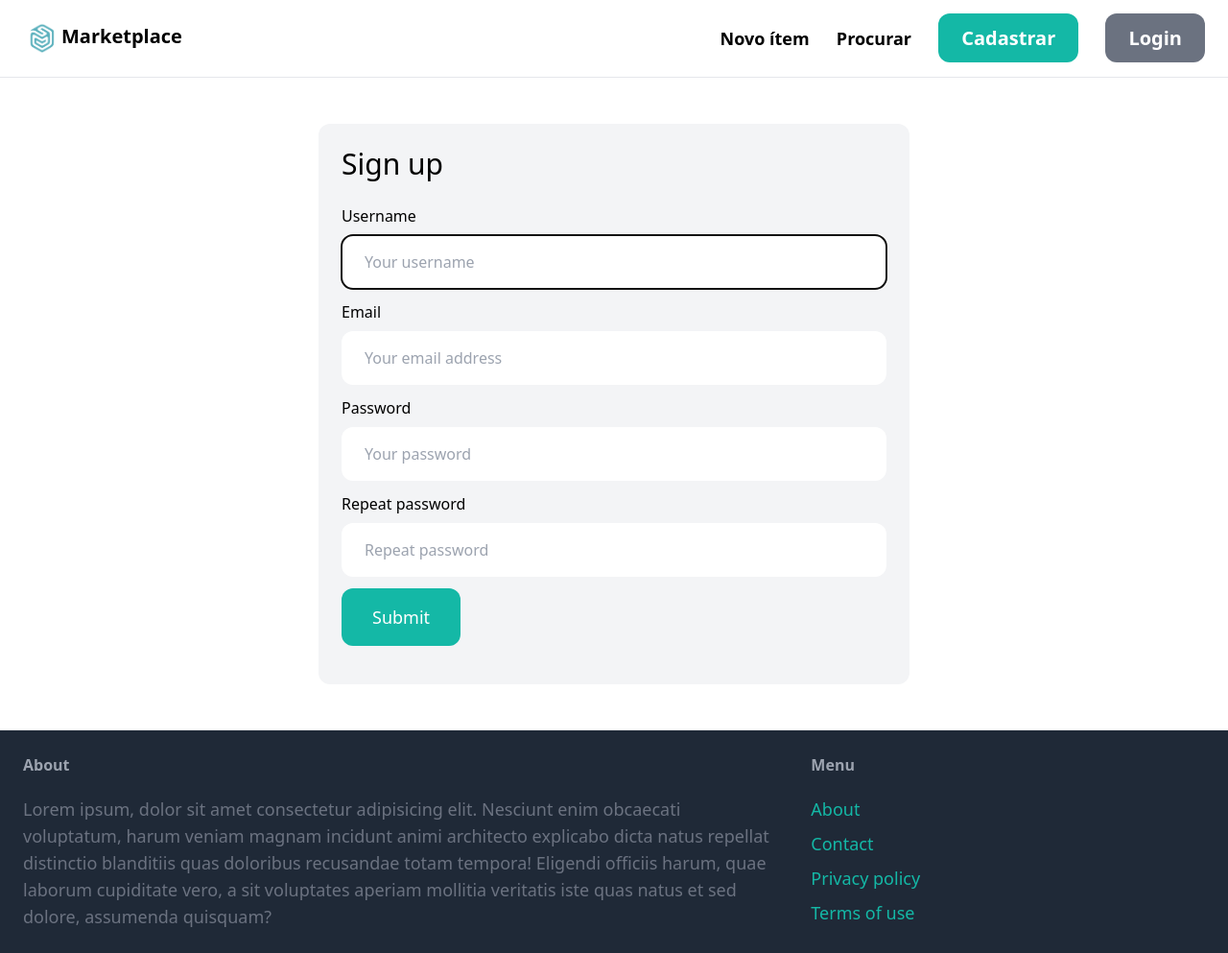
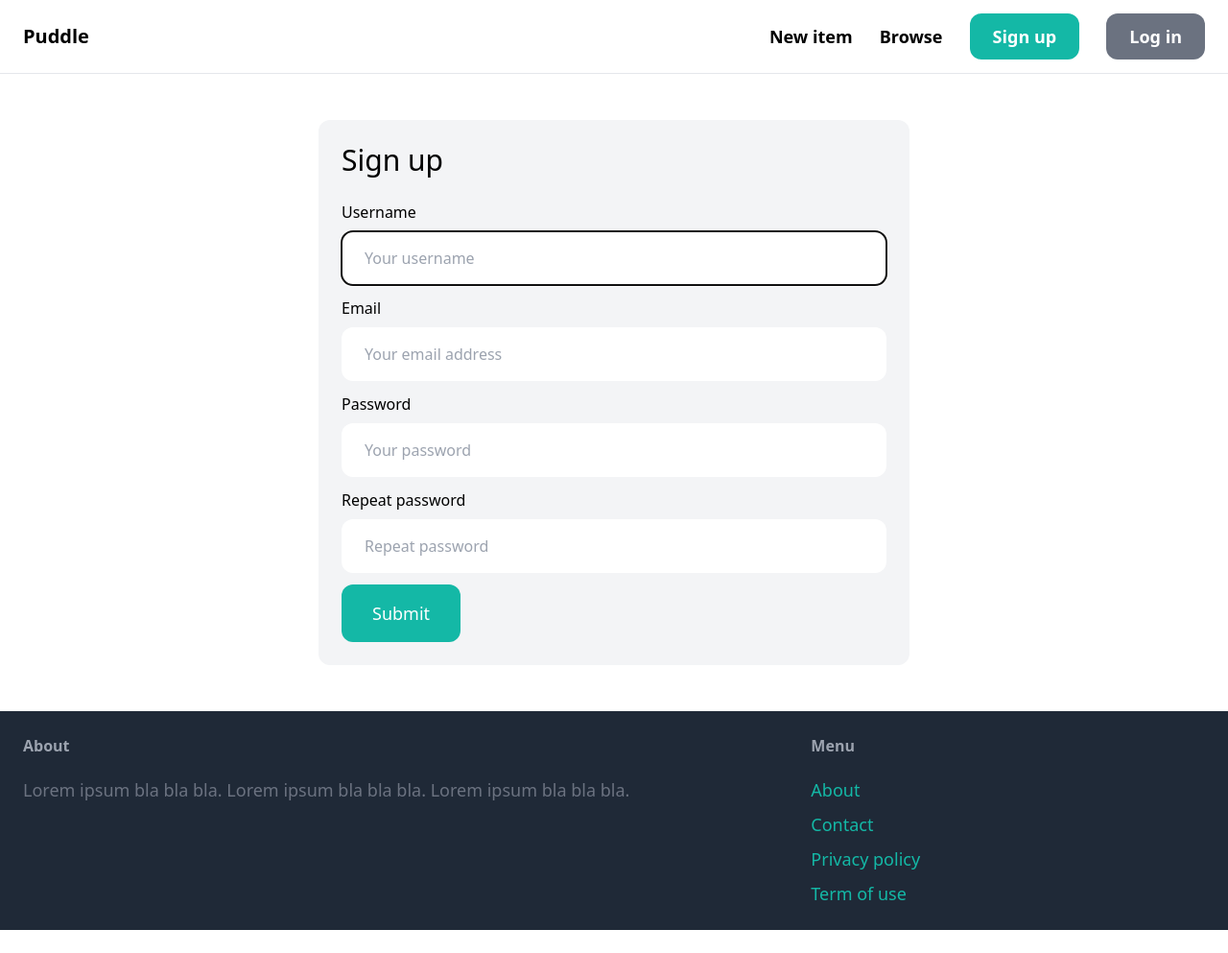
Before and after one commit to LuccaHeineck/django-marketplace, a Django app: page /signup/ in a window 1280 px wide. Shown: the whole page at 96% size. After the commit the page ends 969 px from the top, so only its background shows below. Run offline with Django 5.2, Linux system fonts and the light colour scheme; some libraries are stand-ins or nearby versions.

Commit message:
Procurar adicionado

```diff
--- a/core/templates/core/base.html
+++ b/core/templates/core/base.html
@@ -1,52 +1,53 @@
-{% load static %}
-<html lang="en">
+<!doctype html>
+
+<html>
     <head>
-        <meta charset="UTF-8">
+        <meta charset="utf-8">
         <meta name="viewport" content="width=device-width, initial-scale=1.0">
 
         <script src="https://cdn.tailwindcss.com"></script>
 
-        <title>{% block title %}{% endblock  %} | Marketplace</title>
+        <title>{% block title %}{% endblock %} | Puddle</title>
     </head>
+
     <body>
-    <nav class="px-6 py-6 flex justify-between items-center border-b border-gray-200">
-        <div class="flex">
-            <img class="w-10 h-auto" src="/media/item_images/Logo.png" alt="">
-            <a href="/" class="text-xl font-semibold">Marketplace</a>
-        </div>
+        <nav class="py-6 px-6 flex justify-between items-center border-b border-gray-200">
+            <a href="/" class="text-xl font-semibold">Puddle</a>
 
             <div class="space-x-6">
-            <a href="{% url 'item:new' %}" class="text-lg font-semibold hover:text-gray-500">Novo ítem</a>
-            <a href="#" class="text-lg font-semibold hover:text-gray-500">Procurar</a>
+                <a href="{% url 'item:new' %}" class="text-lg font-semibold hover:text-gray-500">New item</a>
+                <a href="{% url 'item:items' %}" class="text-lg font-semibold hover:text-gray-500">Browse</a>
 
                 {% if request.user.is_authenticated %}
-                <a href="#" class="px-6 py-3 text-xl font-semibold bg-teal-500 text-white rounded-xl hover:bg-teal-700">Inbox</a>
-                <a href="{% url 'dashboard:index' %}" class="px-6 py-3 text-xl font-semibold bg-gray-500 text-white rounded-xl hover:bg-gray-700">Dashboard</a>
+                    <a href="{% url 'conversation:inbox' %}" class="px-6 py-3 text-lg font-semibold bg-teal-500 text-white rounded-xl hover:bg-teal-700">Inbox</a>
+                    <a href="{% url 'dashboard:index' %}" class="px-6 py-3 text-lg font-semibold bg-gray-500 text-white rounded-xl hover:bg-gray-700">Dashboard</a>
                 {% else %}
-                <a href="{% url 'core:signup' %}" class="px-6 py-3 text-xl font-semibold bg-teal-500 text-white rounded-xl hover:bg-teal-700">Cadastrar</a>
-                <a href="{% url 'core:login' %}" class="px-6 py-3 text-xl font-semibold bg-gray-500 text-white rounded-xl hover:bg-gray-700">Login</a>
+                    <a href="{% url 'core:signup' %}" class="px-6 py-3 text-lg font-semibold bg-teal-500 text-white rounded-xl hover:bg-teal-700">Sign up</a>
+                    <a href="{% url 'core:login' %}" class="px-6 py-3 text-lg font-semibold bg-gray-500 text-white rounded-xl hover:bg-gray-700">Log in</a>
                 {% endif %}
             </div>
         </nav>
+
         <div class="px-6 py-6">
             {% block content %}
-        {% endblock  %}
+            {% endblock %}
         </div>
 
         <footer class="py-6 px-6 flex justify-between bg-gray-800">
             <div class="w-2/3 pr-10">
                 <h3 class="mb-5 font-semibold text-gray-400">About</h3>
 
-            <p class="text-lg text-gray-500">Lorem ipsum, dolor sit amet consectetur adipisicing elit. Nesciunt enim obcaecati voluptatum, harum veniam magnam incidunt animi architecto explicabo dicta natus repellat distinctio blanditiis quas doloribus recusandae totam tempora! Eligendi officiis harum, quae laborum cupiditate vero, a sit voluptates aperiam mollitia veritatis iste quas natus et sed dolore, assumenda quisquam?</p>
+                <p class="text-lg text-gray-500">Lorem ipsum bla bla bla. Lorem ipsum bla bla bla. Lorem ipsum bla bla bla.</p>
             </div>
 
             <div class="w-1/3">
                 <h3 class="mb-5 font-semibold text-gray-400">Menu</h3>
+
                 <ul class="space-y-2">
                     <li><a href="#" class="text-lg text-teal-500 hover:text-teal-700">About</a></li>
                     <li><a href="{% url 'core:contact' %}" class="text-lg text-teal-500 hover:text-teal-700">Contact</a></li>
                     <li><a href="#" class="text-lg text-teal-500 hover:text-teal-700">Privacy policy</a></li>
-                <li><a href="#" class="text-lg text-teal-500 hover:text-teal-700">Terms of use</a></li>
+                    <li><a href="#" class="text-lg text-teal-500 hover:text-teal-700">Term of use</a></li>
                 </ul>
             </div>
         </footer>
```
Also changed, not shown: item/templates/item/items.html (added, +53 -0 lines). Lines whose indentation alone changed are shown as unchanged.
